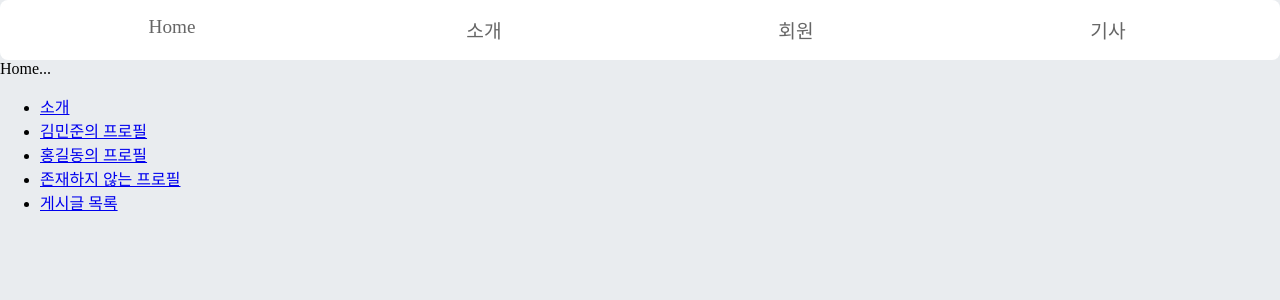
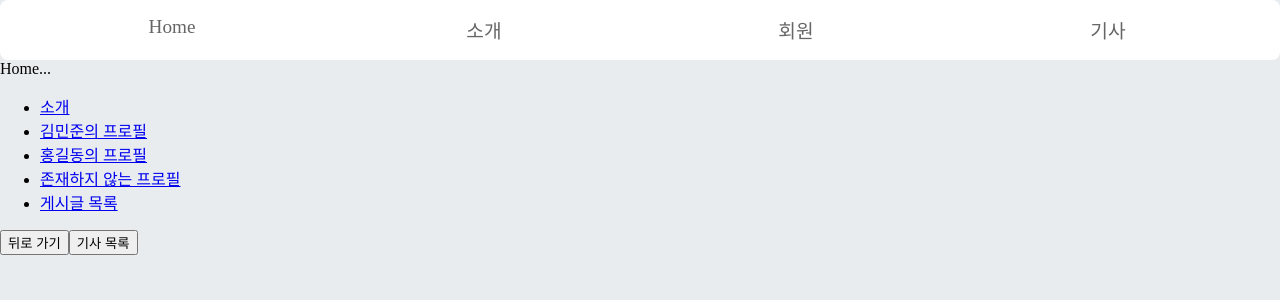
Before and after one commit to Lee-eunjoo-love/react-todo-app, a React (Create React App) app: page / in a window 1280 px wide. Shown: the top 300 px of the page. Built offline with nearby package versions, Linux system fonts and the light colour scheme.

Commit message:
라우트 컴포넌트 useNavigate

```diff
--- /dev/null
+++ b/src/layouts/Footer.js
@@ -0,0 +1,32 @@
+import React from 'react';
+import { useNavigate } from 'react-router-dom';
+
+const Footer = () => {
+  const navigate = useNavigate();
+  const goBack = () => {
+    navigate(-1);
+  };
+  const goArticles = () => {
+    // #. replace 옵션 : 현재 페이지를 브라우저 히스토리에 안 남기고 이동하는지 여부
+    //    (true: 다음 페이지에서 뒤로가기 시에 현재 페이지는 히스토리에 남아 있지 않으므로 현재 페이지 이전 페이지로 이동)
+    navigate('/articles', { replace: true });
+  };
+
+  return (
+    <>
+      <footer>
+        <button onClick={goBack}>뒤로 가기</button>
+        <button onClick={goArticles}>기사 목록</button>
+      </footer>
+    </>
+  );
+};
+
+export default React.memo(Footer);
+
+/**
+ * useNavigate 훅 : Link 컴포넌트를 사용하지 않고 다른 페이지로 이동해야 하는 경우 사용하는 Hook
+ *   ㄴ navigate 함수의 인자로 숫자를 전달하면 앞/뒤(+/-) 브라우저 히스토리 이동하고 문자열이면 해당 페이지로 이동.
+ *   ㄴ navigate 함수의 replace 옵션을 설정하여 현재 페이지를 브라우저 히스토리에 남기지 않을지 여부 설정 가능.
+ *
+ */
--- a/src/layouts/Layout.js
+++ b/src/layouts/Layout.js
@@ -1,5 +1,6 @@
 import { Outlet } from 'react-router-dom';
 import Header from './Header';
+import Footer from './Footer';
 
 const Layout = () => {
   return (
@@ -9,6 +10,7 @@ const Layout = () => {
         <main>
           <Outlet />
         </main>
+        <Footer />
       </div>
     </>
   );
```
